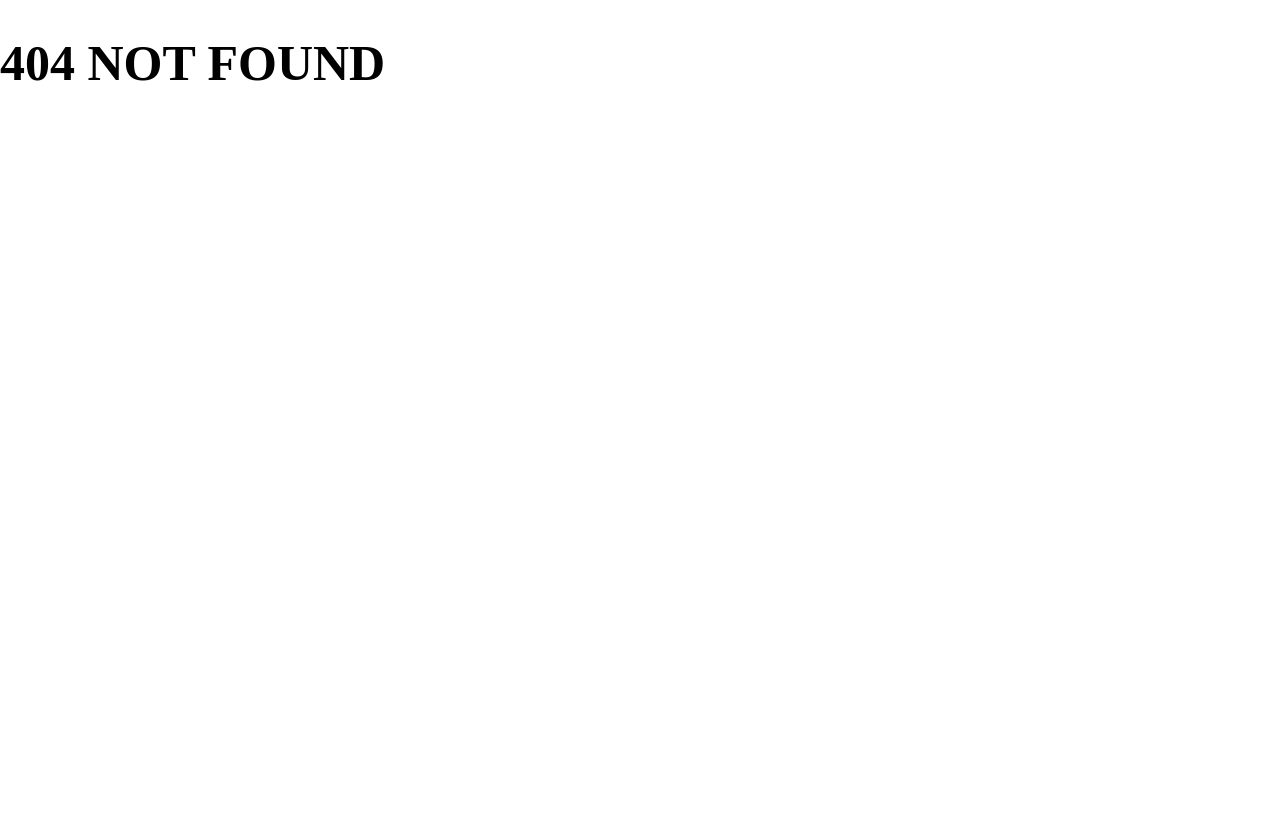
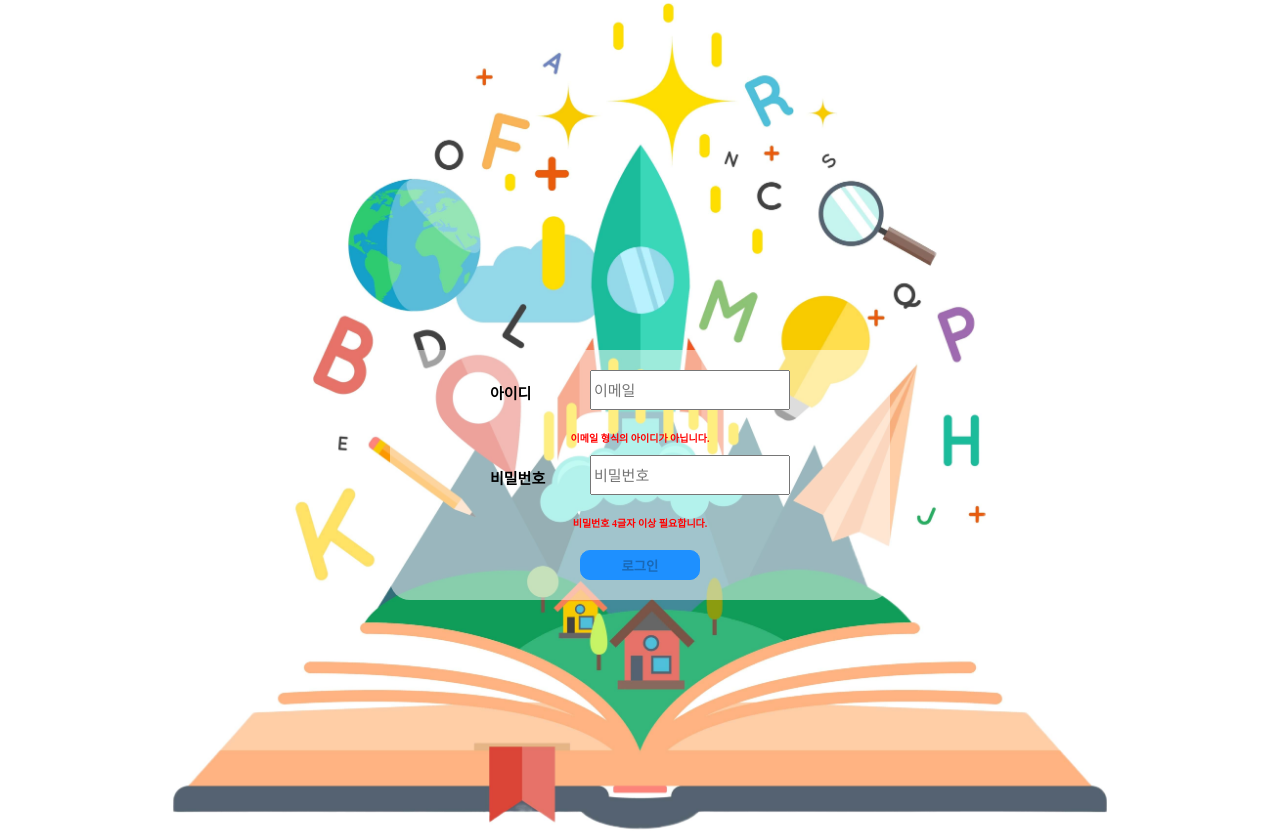
Before and after one commit to elice-AI4/sonsaengnim, a React (Create React App) app in the folder front/: page /login in a window 1280 px wide. Before the commit this address had no page. Before the commit the page ends 800 px from the top, so only its background shows below. Built offline with nearby package versions, Linux system fonts and the light colour scheme; a web font is replaced by a local one.

Commit message:
create:로그인 페이지

```diff
--- a/front/src/App.tsx
+++ b/front/src/App.tsx
@@ -7,12 +7,13 @@ import Word from "./components/page/learning/word/Word";
 import LearningTemplate from "./components/page/learning/learningTemplate/LearningTemplate";
 import { alphabetImgs } from "./components/page/learning/learningData";
 import Main from "./components/page/main/Main";
-
+import Login from "./components/page/login/Login";
 function App() {
   return (
     <Router>
       <Routes>
         <Route path="/" element={<Main />} />
+        <Route path="/login" element={<Login />} />
         <Route path={`/${ROUTE.LEARNING.link}`} element={<Learning />} />
         <Route
           path={`/${ROUTE.LEARNING.link}/${ROUTE.ALPHABET.link}`}
--- /dev/null
+++ b/front/src/components/page/login/Login.tsx
@@ -0,0 +1,102 @@
+import React, { useState, useEffect } from "react";
+import {
+  LoginBackground,
+  LoginPage,
+  LoginForm,
+  LoginInput,
+  InputBox,
+  LoginButton,
+  ValidWord,
+} from "./login.style";
+
+interface UserLogin {
+  id: string;
+  password: string;
+}
+
+interface LoginValid {
+  idValid: boolean;
+  pwValid: boolean;
+}
+
+function Login() {
+  const reg =
+    /^(([^<>()[\]\\.,;:\s@"]+(\.[^<>()[\]\\.,;:\s@"]+)*)|(".+"))@((\[[0-9]{1,3}\.[0-9]{1,3}\.[0-9]{1,3}\.[0-9]{1,3}\])|(([a-zA-Z\-0-9]+\.)+[a-zA-Z]{2,}))$/;
+  const [loginInfo, setLoginInfo] = useState<UserLogin>({
+    id: "",
+    password: "",
+  });
+  const [valid, setValid] = useState<LoginValid>({
+    idValid: false,
+    pwValid: false,
+  });
+
+  const handleOnChange = (e: React.ChangeEvent<HTMLInputElement>) => {
+    // setLoginInfo((cur): UserLogin => {
+    //   const newInfo: UserLogin = { ...cur };
+    //   newInfo[e.target.name] = e.target.value;
+    //   return newInfo;
+    // });
+
+    setLoginInfo({
+      ...loginInfo,
+      [e.target.name]: e.target.value,
+    });
+  };
+
+  useEffect((): void => {
+    if (loginInfo.id !== "") {
+      setValid({
+        ...valid,
+        idValid: loginInfo.id.toLowerCase().match(reg) !== null ? true : false,
+      });
+    }
+
+    if (loginInfo.password != "") {
+      setValid({
+        ...valid,
+        pwValid: loginInfo.password.length >= 4 ? true : false,
+      });
+    }
+  }, [loginInfo]);
+
+  return (
+    <LoginPage>
+      <LoginBackground>
+        <LoginForm>
+          <InputBox>
+            <h2 style={{ fontWeight: "bold" }}>아이디</h2>
+            <LoginInput
+              type="email"
+              placeholder="이메일"
+              name="id"
+              value={loginInfo.id}
+              onChange={handleOnChange}
+            />
+          </InputBox>
+          {!valid.idValid && (
+            <ValidWord>이메일 형식의 아이디가 아닙니다.</ValidWord>
+          )}
+          <InputBox>
+            <h2 style={{ fontWeight: "bold" }}>비밀번호</h2>
+            <LoginInput
+              type="password"
+              placeholder="비밀번호"
+              name="password"
+              value={loginInfo.password}
+              onChange={handleOnChange}
+            />
+          </InputBox>
+          {!valid.pwValid && (
+            <ValidWord>비밀번호 4글자 이상 필요합니다.</ValidWord>
+          )}
+          <LoginButton disabled={!(valid.idValid && valid.pwValid)}>
+            로그인
+          </LoginButton>
+        </LoginForm>
+      </LoginBackground>
+    </LoginPage>
+  );
+}
+
+export default Login;
--- /dev/null
+++ b/front/src/components/page/login/login.style.tsx
@@ -0,0 +1,64 @@
+import styled, { css } from "styled-components";
+import LoginImg from "./login.jpg";
+
+export const LoginPage = styled.div`
+  width: 100%;
+  height: 100vh;
+  display: flex;
+  justify-content: center;
+  align-items: center;
+`;
+
+export const LoginBackground = styled.div`
+  background-image: url(${LoginImg});
+  background-repeat: no-repeat;
+  background-size: cover;
+  z-index: 1000;
+  width: 1100px;
+  height: 880px;
+  display: flex;
+  justify-content: center;
+  align-items: center;
+`;
+
+export const LoginForm = styled.form`
+  background-color: rgba(255, 255, 255, 0.5);
+  border-radius: 20px;
+  width: 500px;
+  height: 250px;
+  margin-top: 150px;
+  display: flex;
+  flex-direction: column;
+  justify-content: center;
+  align-items: center;
+`;
+
+export const LoginInput = styled.input`
+  width: 200px;
+  height: 40px;
+  font-size: 15px;
+  margin-bottom: 15px;
+`;
+
+export const InputBox = styled.div`
+  width: 300px;
+  height: 50px;
+  display: flex;
+  justify-content: space-between;
+`;
+
+export const LoginButton = styled.button`
+  margin-top: 10px;
+  width: 120px;
+  height: 30px;
+  border-radius: 10px;
+  border: 1px solid #1e90ff;
+  background-color: #1e90ff;
+  cursor: pointer;
+  font-weight: bold;
+`;
+
+export const ValidWord = styled.p`
+  color: red;
+  font-weight: bold;
+`;
```
Also changed, not shown: front/src/components/page/login/login.jpg (added).
